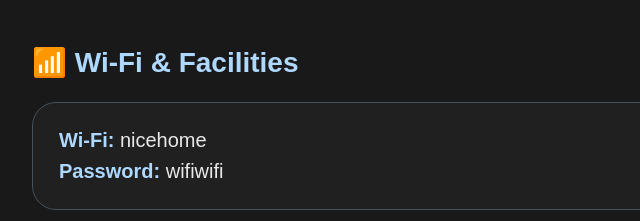
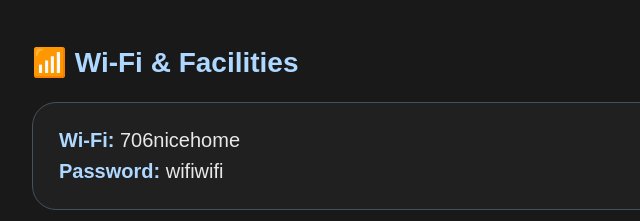
Before and after one commit to allyhomestay/allyhomestay.github.io, a plain HTML site: page a07-06/index.html in a window 1280 px wide. Shown: the part 3637-3858 px from the top of the page, 248-888 px from the left. Drawn offline with Linux system fonts and the light colour scheme.

Commit message:
Update index.html

```diff
--- a/a07-06/index.html
+++ b/a07-06/index.html
@@ -67,7 +67,7 @@ Parking: <strong>Level 4A · A670 & A671</strong>
 </div>
 <h2>📶 Wi-Fi &amp; Facilities</h2>
 <div class="card">
-<span class="label">Wi-Fi:</span> nicehome<br/>
+<span class="label">Wi-Fi:</span> 706nicehome<br/>
 <span class="label">Password:</span> wifiwifi
 </div>
 <div class="card" style="text-align:center;border-color:#285e75;background:#142327">
```
